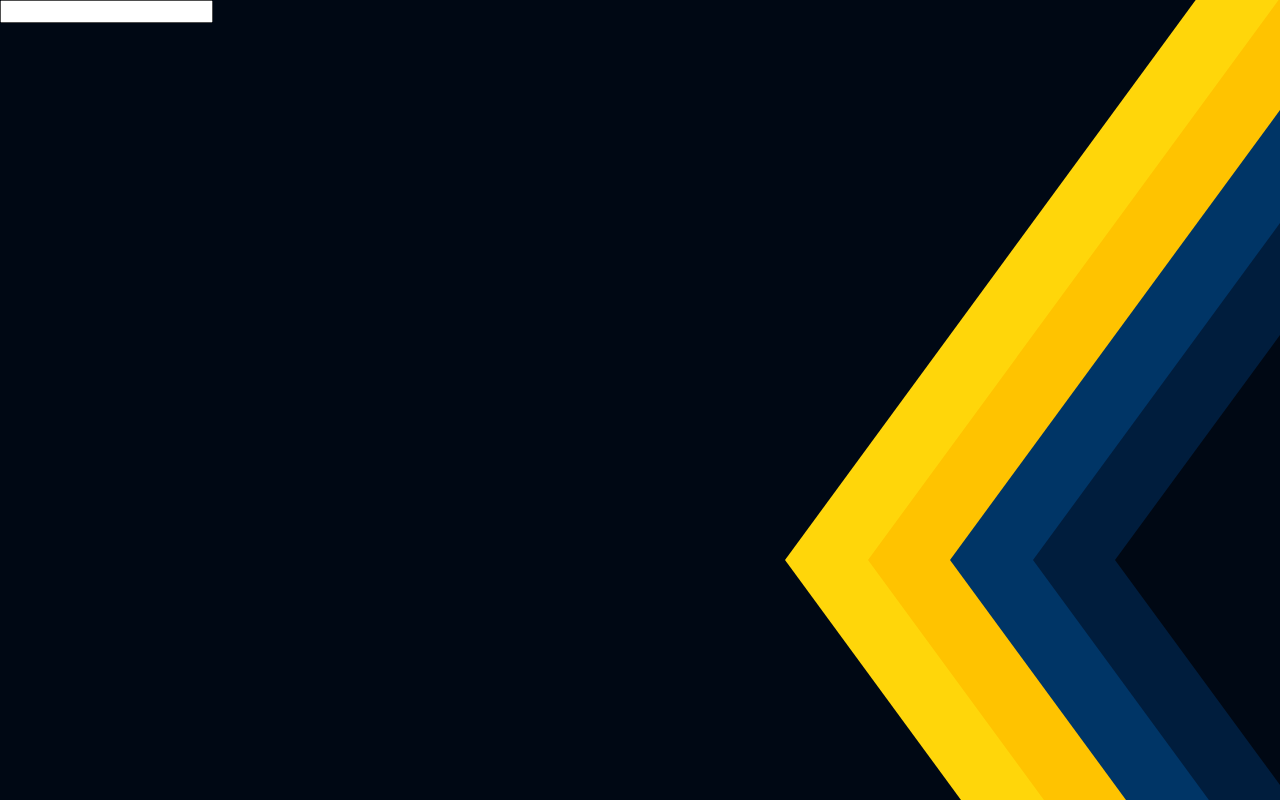
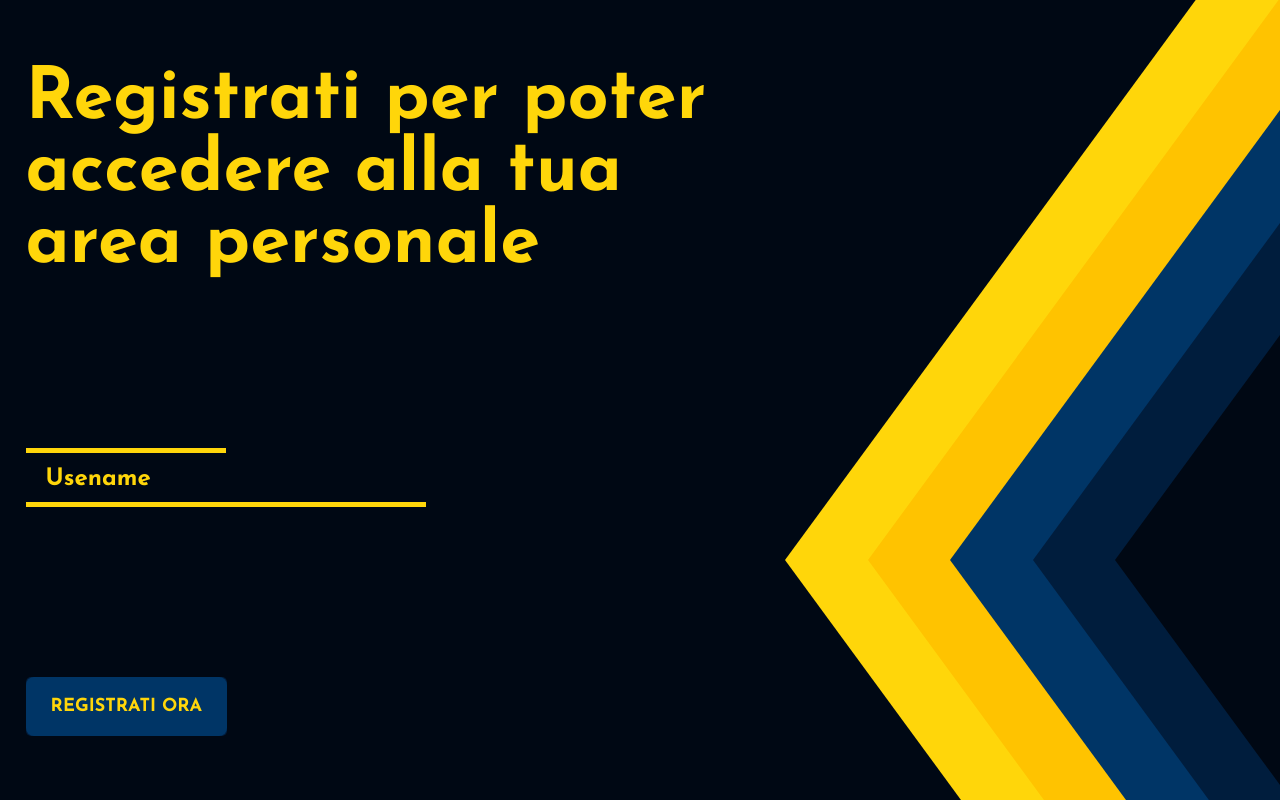
Before and after one commit to IvanDF/signup-page, a React (Create React App) app: page / in a window 1280 px wide. Built offline with nearby package versions, Linux system fonts and the light colour scheme.

Commit message:
Wip on UI

```diff
--- a/src/App.tsx
+++ b/src/App.tsx
@@ -1,40 +1,16 @@
-import { useState } from "react";
 import styled from "styled-components";
-import { BackgroundLayersComponent } from "./packages/ui";
+import Signup from "./packages/features/Signup";
+import { BackgroundLayersComponent, FillSize } from "./packages/ui";
 
 const Wrapper = styled.div`
-  width: 100%;
-  height: 100%;
+  ${FillSize}
 `;
 
-/************************
- * TESTING COMPONENT
- ***********************/
-const Inpur = styled.input`
-  position: absolute;
-  top: 0;
-  left: 0;
-  z-index: 100;
-`;
-/************************
- * TESTING COMPONENT
- ***********************/
-
 export const App = () => {
-  const [prova, setPrvoa] = useState("");
   return (
     <Wrapper>
-      <Inpur
-        /************************
-         * TESTING COMPONENT
-         ***********************/
-        type="text"
-        onChange={(e) => {
-          setPrvoa(e.target.value.toUpperCase());
-          console.log(e.target.value);
-        }}
-      />
-      <BackgroundLayersComponent layerState={prova} />
+      <Signup />
+      <BackgroundLayersComponent layerState={"INIT"} />
     </Wrapper>
   );
 };
--- /dev/null
+++ b/src/packages/features/Signup.tsx
@@ -0,0 +1,49 @@
+import styled from "styled-components";
+import { useViewport } from "../hooks";
+import {
+  ButtonComponent,
+  DFlex,
+  InputComponent,
+  Theme,
+  TyphographyComponent,
+} from "../ui";
+
+const SignupFlows = styled.div<{ deviceType: string }>`
+  position: relative;
+  ${DFlex("SPACE-BETWEEN")}
+  flex-direction: column;
+  align-items: flex-start;
+  height: ${({ deviceType }) => (deviceType === "mobile" ? "60%" : "100%")};
+  width: ${({ deviceType }) => (deviceType !== "mobile" ? "60%" : "100%")};
+  padding: 5% 2%;
+  > h3 {
+    max-width: 750px;
+  }
+`;
+
+const Signup: React.FC = () => {
+  const device = useViewport();
+  return (
+    <SignupFlows deviceType={device.device}>
+      <TyphographyComponent textType={"HEADING"} color={Theme.color.yellow}>
+        Registrati per poter accedere alla tua area personale
+      </TyphographyComponent>
+      <InputComponent
+        label="Usename"
+        color={Theme.color.yellow}
+        value=""
+        placeholder="Inserisci il tuo username"
+        onChange={(e) => console.log(e)}
+      />
+      <ButtonComponent
+        label="Registrati ora"
+        isUpper
+        bgColor={Theme.color.darkBlue}
+        bgColorLayer={Theme.color.blue}
+        textColor={Theme.color.yellow}
+      />
+    </SignupFlows>
+  );
+};
+
+export default Signup;
--- a/src/packages/ui/components/BackgroundLayersComponent/BackgroundLayersComponent.tsx
+++ b/src/packages/ui/components/BackgroundLayersComponent/BackgroundLayersComponent.tsx
@@ -9,8 +9,11 @@ import IBackgroundLayersComponent from "./IBackgroundLayersComponent";
 
 const Wrapper = styled.div`
   ${FillSize}
-  position: relative;
+  position: absolute;
   overflow: hidden;
+  right: 0;
+  bottom: 0;
+  z-index: -1;
 `;
 
 const DefaultLayersSettigns = (
--- a/src/packages/ui/components/ButtonComponent/ButtonComponent.tsx
+++ b/src/packages/ui/components/ButtonComponent/ButtonComponent.tsx
@@ -24,8 +24,8 @@ const Button = styled.button<{
   ${({ isUpper }) => isUpper && "text-transform: uppercase"};
   color: ${({ textColor }) => textColor};
   background-color: ${({ bgColor }) => bgColor};
-  border-radius: 8px;
-  font-size: ${Theme.font.s34};
+  border-radius: 5px;
+  font-size: ${Theme.font.s24};
   z-index: 1;
   border: none;
   outline: none;
--- a/src/packages/ui/components/InputComponent/InputComponent.tsx
+++ b/src/packages/ui/components/InputComponent/InputComponent.tsx
@@ -1,6 +1,7 @@
 import React from "react";
 import { useState } from "react";
 import styled from "styled-components";
+import { useViewport } from "../../../hooks";
 import { DFlex, Position, ResetInput } from "../../index";
 import { Rgba } from "../Rgba/Rgba";
 import { Theme } from "../Theme/Theme";
@@ -10,11 +11,11 @@ const Wrapper = styled.div`
   position: relative;
 `;
 
-const InputWrapper = styled.div<{ lineColor: string }>`
+const InputWrapper = styled.div<{ lineColor: string; deviceType: string }>`
   position: relative;
-  width: 400px;
+  width: ${({ deviceType }) => (deviceType !== "mobile" ? "400px" : "280px")};
   ${DFlex()};
-  padding: 20px;
+  padding: 25px 20px;
   &::after {
     content: "";
     position: absolute;
@@ -38,17 +39,19 @@ const InputWrapper = styled.div<{ lineColor: string }>`
 
 const Label = styled.label<{ isFocused: boolean; lableColor: string }>`
   ${Position("AB", "Y")}
+  font-size: ${Theme.font.s24};
   color: ${(props) => props.lableColor};
   left: 20px;
+  cursor: pointer;
   ${(props) =>
     props.isFocused
       ? `${Position(
           "AB"
-        )}; top: 10px; left: 210px; transition: top 250ms 300ms ease, left 300ms ease;`
+        )}; top: 10px; left: 215px; transition: top 250ms 250ms ease, left 250ms ease;`
       : `${Position(
           "AB",
           "Y"
-        )}; transition: top 250ms ease, left 300ms 250ms ease;`}
+        )}; transition: top 250ms 150ms ease, left 300ms 300ms ease;`}
 `;
 
 const Input = styled.input<{
@@ -57,16 +60,17 @@ const Input = styled.input<{
   isFocused: boolean;
 }>`
   ${ResetInput}
-  /* width: 100%; */
   color: ${(props) => props.inputTextColor};
   caret-color: ${(props) => props.caretColor};
+  font-size: ${Theme.font.s24};
   &::placeholder {
+    font-size: ${Theme.font.s24};
     color: ${(props) => Rgba(props.inputTextColor, Theme.opacity.o5)};
     max-width: ${(props) => (props.isFocused ? "100%" : "0")};
     overflow: hidden;
     transition: ${(props) =>
       props.isFocused
-        ? "max-width 250ms 60ms linear"
+        ? "max-width 300ms 60ms linear"
         : "max-width 300ms 100ms linear"};
   }
 `;
@@ -101,6 +105,8 @@ export const InputComponent: React.FC<IInputComponent> = ({
 }) => {
   const [isFocused, setIsFocused] = useState(false);
 
+  const device = useViewport();
+
   return (
     <Wrapper>
       {error && (
@@ -121,11 +127,13 @@ export const InputComponent: React.FC<IInputComponent> = ({
           </svg>
         </ErrorWrapper>
       )}
-      <InputWrapper lineColor={color}>
-        <Label lableColor={color} isFocused={isFocused}>
+      <InputWrapper deviceType={device.device} lineColor={color}>
+        <Label htmlFor="inputText" lableColor={color} isFocused={isFocused}>
           {label}
         </Label>
         <Input
+          name="inputText"
+          id="inputText"
           isFocused={isFocused}
           placeholder={placeholder}
           inputTextColor={color}
--- a/src/packages/ui/components/Theme/Theme.tsx
+++ b/src/packages/ui/components/Theme/Theme.tsx
@@ -32,7 +32,7 @@ export const Theme = {
     // Font values
     s72: "72px",
     s48: "48px",
-    s34: "34px",
+    s24: "24px",
     s18: "18px",
 
     w400: "400",
--- a/src/packages/ui/components/TyphograpyComponent/TyphographyComponent.tsx
+++ b/src/packages/ui/components/TyphograpyComponent/TyphographyComponent.tsx
@@ -1,5 +1,6 @@
-import React, { Children } from "react";
+import React from "react";
 import styled from "styled-components";
+import { useViewport } from "../../../hooks";
 import { Theme } from "../Theme/Theme";
 import ITyphographyComponent from "./ITyphographyComponent";
 
@@ -8,9 +9,11 @@ const Paragraph = styled.p<{
   fontWeight?: string;
   color: string;
   isUpper?: boolean;
+  deviceType: string;
 }>`
   color: ${({ color }) => color};
-  ${({ fontSize }) => fontSize && `font-size: ${Theme.font.s72}`}
+  font-size: ${({ deviceType }) =>
+    deviceType === "mobile" ? Theme.font.s18 : Theme.font.s24};
   ${({ isUpper }) => isUpper && "text-transform: uppercase"}
 `;
 
@@ -18,8 +21,10 @@ const Heading = styled.h3<{
   fontSize?: string;
   fontWeight?: string;
   color: string;
+  deviceType: string;
 }>`
-  font-size: ${Theme.font.s72};
+  font-size: ${({ deviceType }) =>
+    deviceType === "mobile" ? Theme.font.s48 : Theme.font.s72};
   color: ${({ color }) => color};
 `;
 
@@ -29,22 +34,30 @@ export const TyphographyComponent: React.FC<ITyphographyComponent> = ({
   textType = "BODY",
   color,
   isUpper,
+  children,
 }) => {
+  const device = useViewport();
   return (
     <>
       {textType === "HEADING" ? (
-        <Heading color={color} fontWeight={fontWeight} fontSize={fontSize}>
-          {Children}
+        <Heading
+          deviceType={device.device}
+          color={color}
+          fontWeight={fontWeight}
+          fontSize={fontSize}
+        >
+          {children}
         </Heading>
       ) : (
         textType === "BODY" && (
           <Paragraph
+            deviceType={device.device}
             isUpper={isUpper}
             color={color}
             fontWeight={fontWeight}
             fontSize={fontSize}
           >
-            {Children}
+            {children}
           </Paragraph>
         )
       )}
--- a/src/react-app-env.d.ts
+++ /dev/null
@@ -1 +0,0 @@
-/// <reference types="react-scripts" />
```
